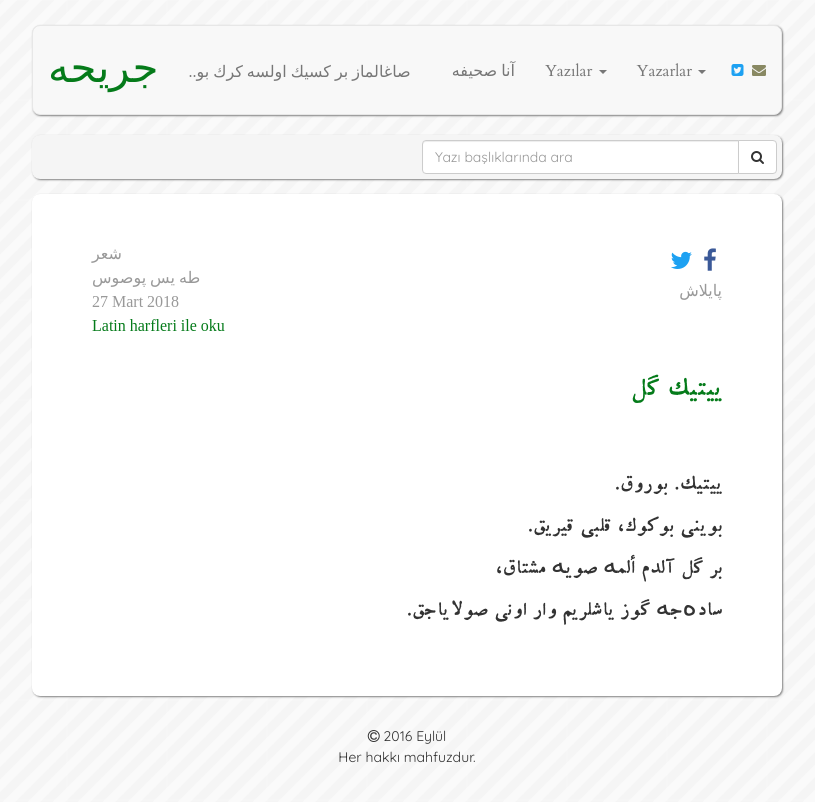
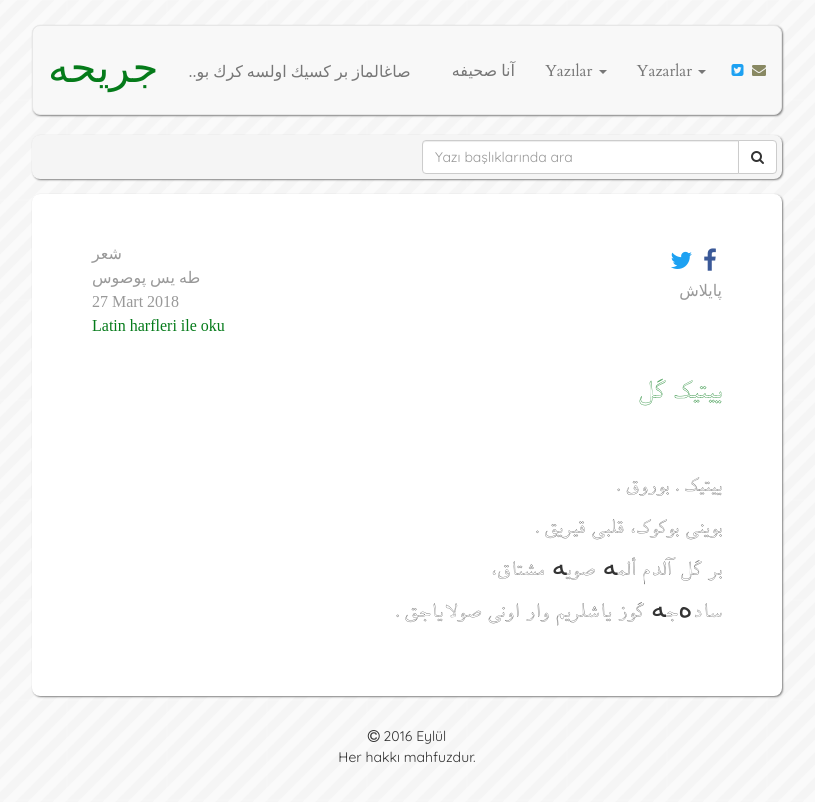
Before and after one commit to muhammedaydogdu/muhammedaydogdu.github.io, a Jekyll site: the page built from _posts/2018-03-27-yitik-gul-os.md, in a window 1280 px wide. Shown: the top 802 px of the page, without its empty margins (233-1048 px from the left). Built offline with Jekyll 4.4.1, drawn with Linux system fonts in a browser that asks for light colours; some web fonts are replaced.

Commit message:
Update style.css

```diff
--- a/css/style.css
+++ b/css/style.css
@@ -8,8 +8,8 @@
   font-family: Riwaj;
   src: url('../fonts/Riwaj.ttf');
 
-  font-family: Ketab;
-  src: url('../fonts/ketab.ttf');
+  font-family: Tawfiq;
+  src: url('../fonts/Far_TawfigO.ttf');
 }
 
 body {
@@ -135,7 +135,7 @@
 }
 
 .os-text {
-  font-family: 'Ketab';
+  font-family: 'Tawfiq';
 }
 
 .container .jumbotron .os-text p {
```
